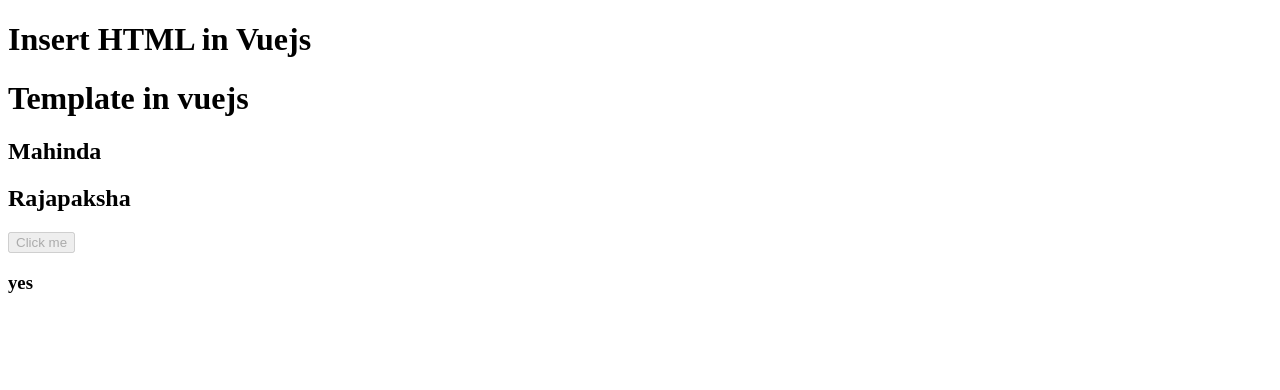
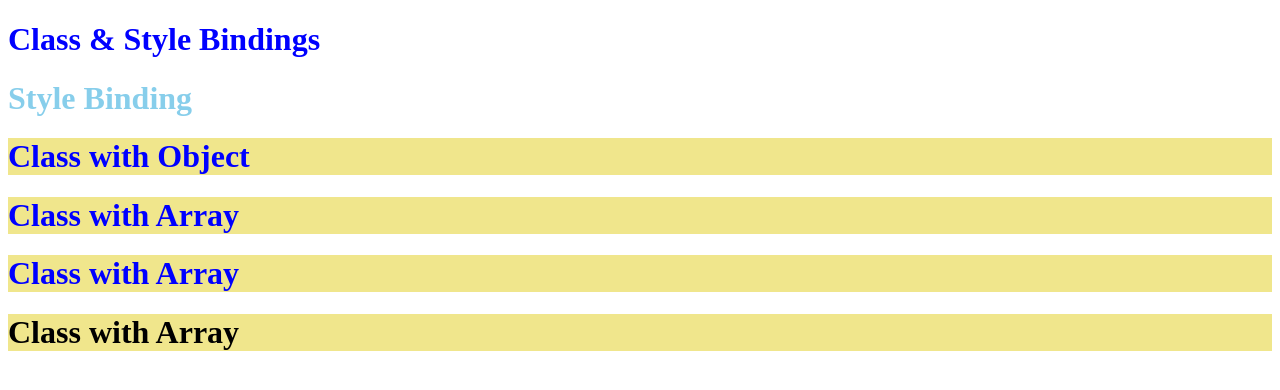
Before and after one commit to Gim128/blog, a Vue app: page / in a window 1280 px wide. Shown: the top 390 px of the page. Built offline with nearby package versions, Linux system fonts and the light colour scheme.

Commit message:
class & style binding session

```diff
--- a/src/components/template.vue
+++ b/src/components/template.vue
@@ -1,11 +1,11 @@
 <template>
   <div>
-    <p v-html="header"></p>
-    <h1>Template in vuejs</h1>
-    <h2 v-once>{{ name }}</h2>
-    <h2>{{ name1 }}</h2>
-    <button v-bind:disabled="btnDisable" v-on:click="hello">Click me</button>
-    <h3>{{ ok? "yes":"no" }}</h3>
+    <h1 class="vueStyle">Class & Style Bindings</h1>
+    <h1 v-bind:style="{color: colorName}">Style Binding</h1>
+    <h1 v-bind:class="{display:show, vueStyle:show}">Class with Object</h1>
+    <h1 v-bind:class="[d, v]">Class with Array</h1>
+    <h1 v-bind:class="['display', 'vueStyle']">Class with Array</h1>
+    <h1 v-bind:class="[checkDisplay?d:v]">Class with Array</h1>
   </div>
 </template>
 
@@ -17,25 +17,24 @@
     name: "templateview",
     data(){
         return{
-            name: "Mahinda",
-            name1: "Rajapaksha",
-            ok:true,
-            header: "<h1>Insert HTML in Vuejs</h1>",
-            btnDisable: true
-        }
-    },
-    methods: {
-        hello(){
-            // alert("Thanks for Click")
-            // this.name1="Hora"
-            this.ok=!this.ok
+            colorName:'skyblue',
+            show:true,
+            // whenm you use single quote to property from here
+            d:'display',
+            v:'vueStyle',
+            checkDisplay:true
 
         }
     }
-
 };
 </script>
 
-<style>
+<style scoped>
+    .vueStyle{
+        color: blue;
+    }
+    .display{
 
+        background-color: khaki;
+    }
 </style>
```
